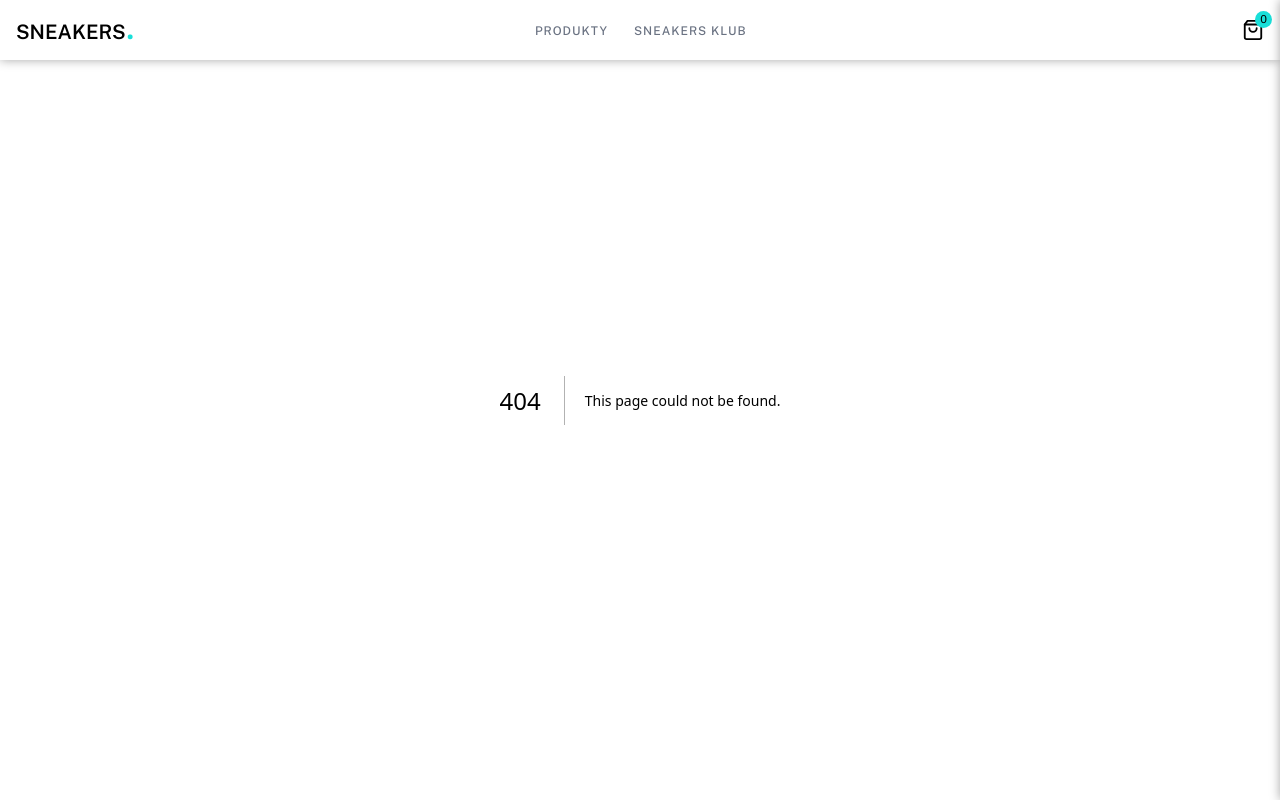
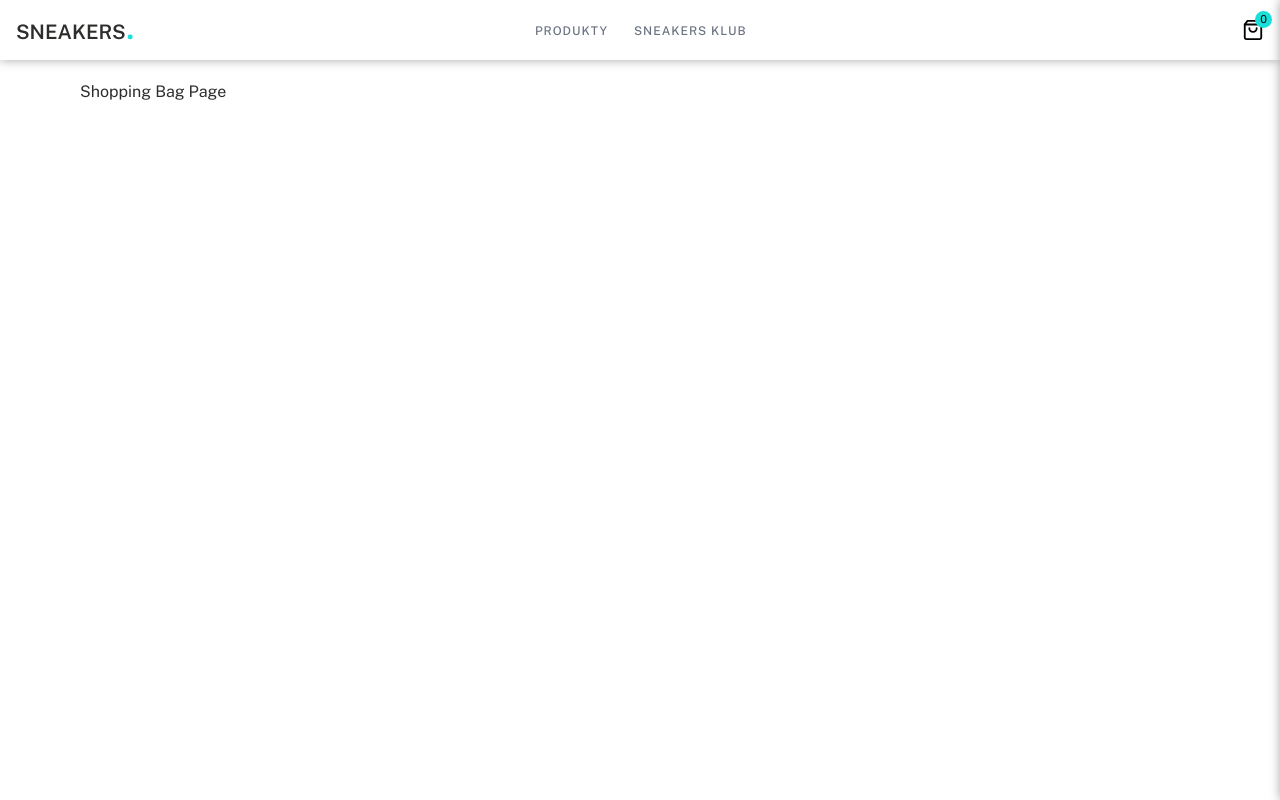
Before and after one commit to DejvCodes/Sneakers-Shop-Next.js, a Next.js app: page /shopping-bag in a window 1280 px wide. Before the commit this address had no page. Built offline with nearby package versions, Linux system fonts and the light colour scheme.

Commit message:
create Shopping Bag page component

```diff
--- /dev/null
+++ b/app/shopping-bag/page.tsx
@@ -0,0 +1,5 @@
+const ShoppingBag = () => {
+  return <div className="p-20">Shopping Bag Page</div>;
+}
+
+export default ShoppingBag
```
